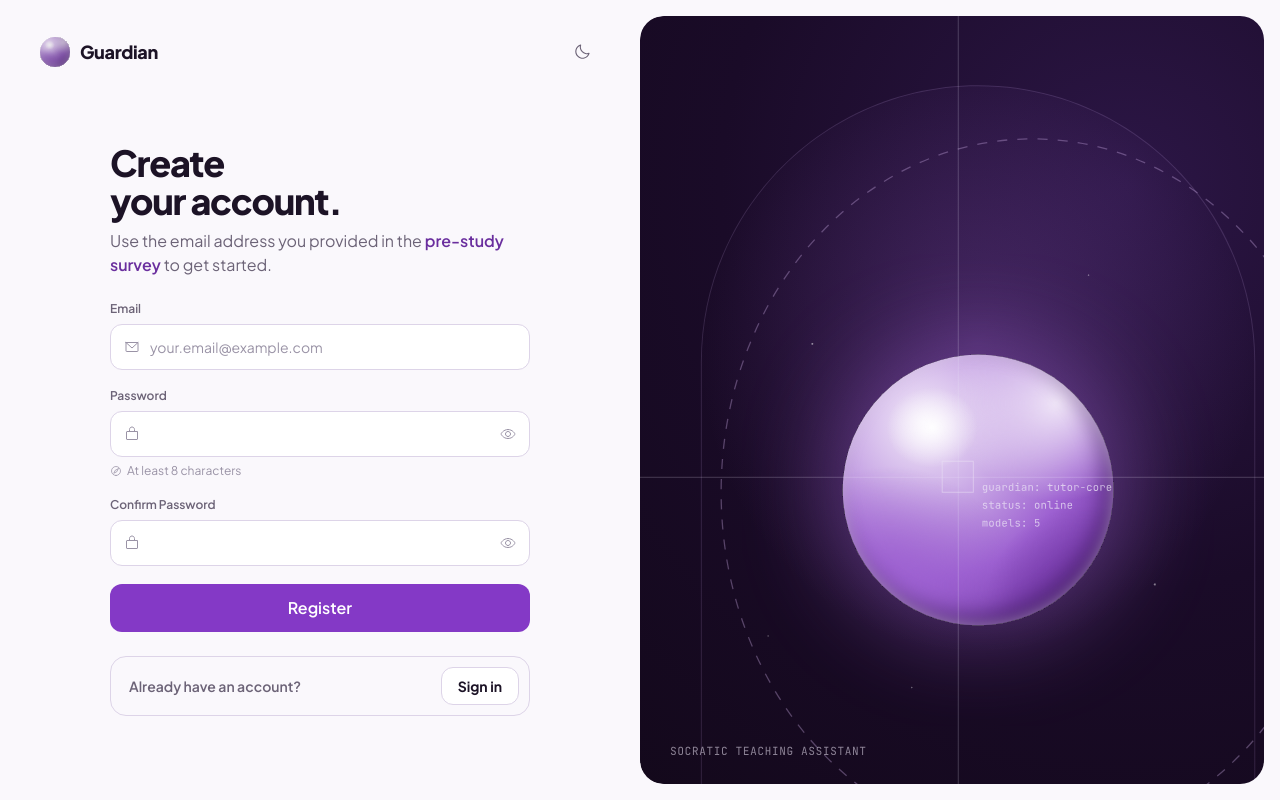
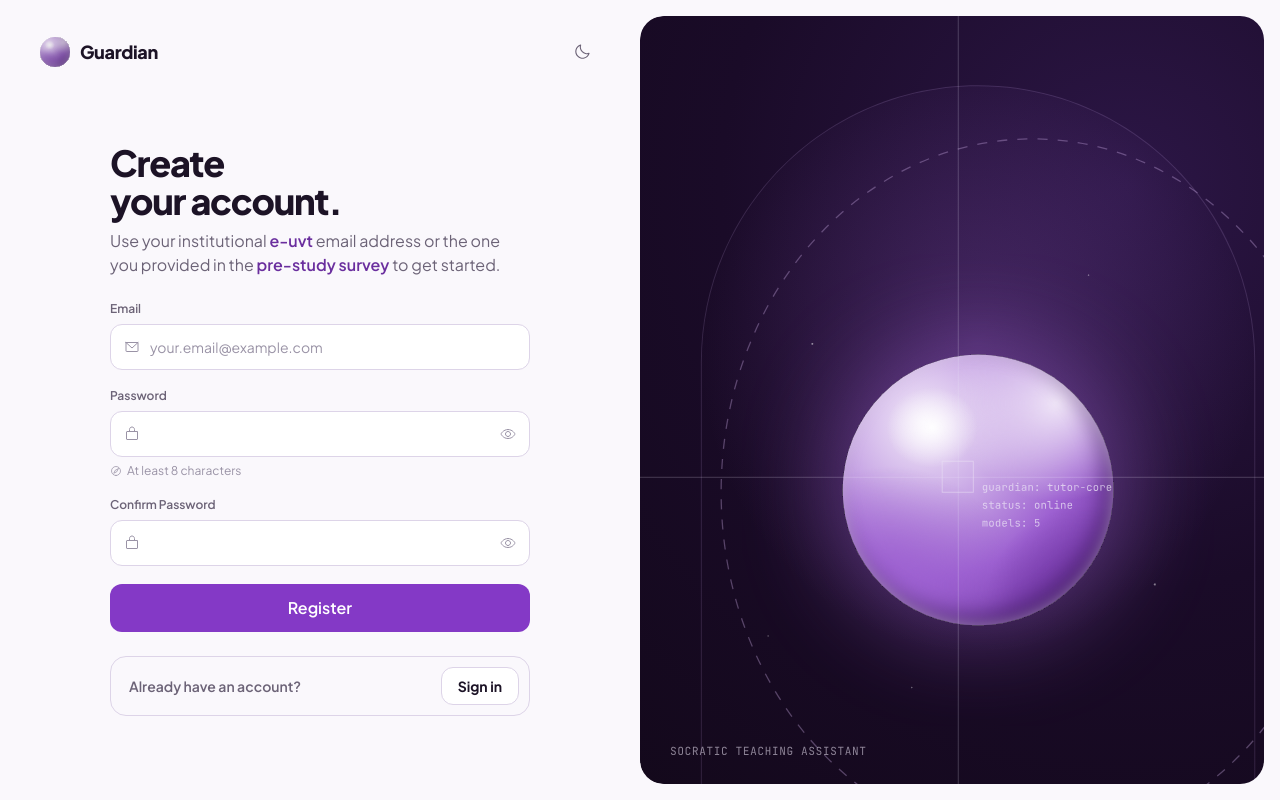
Before and after one commit to CatalinaChirtes/Guardian, an Angular app in the folder frontend/: page /register in a window 1280 px wide. Built offline with nearby package versions, Linux system fonts and the light colour scheme.

Commit message:
Updated register message

```diff
--- a/frontend/src/app/features/auth/register/register.html
+++ b/frontend/src/app/features/auth/register/register.html
@@ -15,7 +15,7 @@
       <div class="flex flex-col gap-2.5">
         <span class="text-4xl font-extrabold tracking-[-.035em] leading-[1.05] text-(--text)">Create<br>your account.</span>
         <span class="text-base text-(--text-2) leading-normal">
-          Use the email address you provided in the <strong class="font-semibold text-(--accent-strong)">pre-study survey</strong> to get started.
+          Use your institutional <strong class="font-semibold text-(--accent-strong)">e-uvt</strong> email address or the one you provided in the <strong class="font-semibold text-(--accent-strong)">pre-study survey</strong> to get started.
         </span>
       </div>
       @if (error()) {
```
